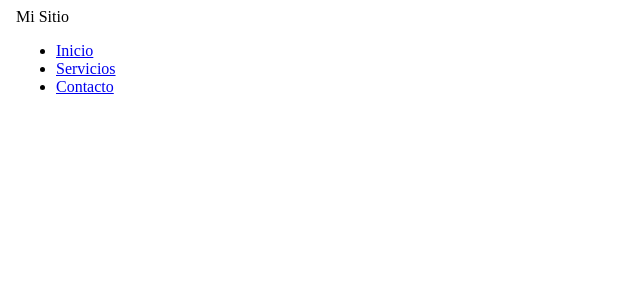
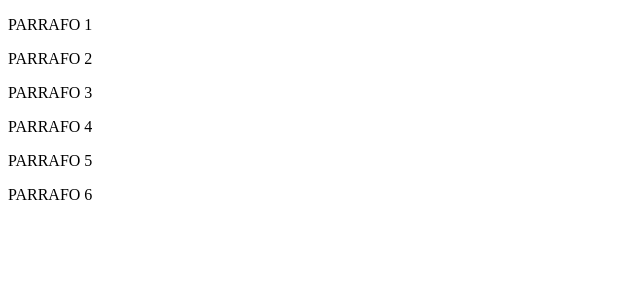
Before and after one commit to oshersa-170701/profe_erick, an Angular app: page / in a window 1280 px wide. Shown: the top 300 px of the page, without its empty margins (0-640 px from the left). Built offline with nearby package versions, Linux system fonts and the light colour scheme.

Commit message:
MODIFICADO 1 NUEVAS FUNCIONES

```diff
--- a/src/app/app.component.html
+++ b/src/app/app.component.html
@@ -1,20 +1,7 @@
-<!DOCTYPE html>
-<html lang="es">
-<head>
-  <meta charset="UTF-8">
-  <meta name="viewport" content="width=device-width, initial-scale=1">
-  <title>Navbar sencilla</title>
-  <link rel="stylesheet" href="styles.css">
-</head>
-<body>
-  <nav class="navbar">
-    <div class="logo">Mi Sitio</div>
-    <ul class="nav-links">
-      <li><a href="#">Inicio</a></li>
-      <li><a href="#">Servicios</a></li>
-      <li><a href="#">Contacto</a></li>
-    </ul>
-  </nav>
-
-</body>
-</html>
+<router-outlet></router-outlet>
+<p>PARRAFO 1</p>
+<p>PARRAFO 2</p>
+<p>PARRAFO 3</p>
+<p>PARRAFO 4</p>
+<p>PARRAFO 5</p>
+<p>PARRAFO 6</p>
--- a/src/app/app.component.ts
+++ b/src/app/app.component.ts
@@ -10,4 +10,9 @@
 })
 export class AppComponent {
   title = 'ProyectoNuevoGit';
+  constructor() {
+    console.log('NUEVAS FUNCIONES')
+    console.warn('CUIDADO NUEVAS FUNCIONES')
+    console.log('PRUEBAS DE CONFLICTOS')
+  }
 }
```
